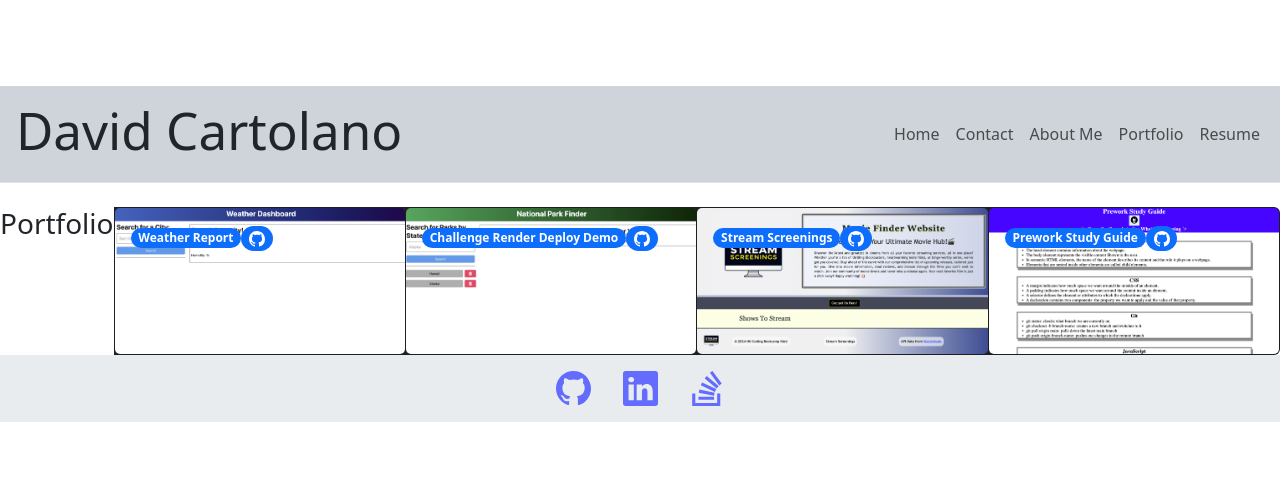
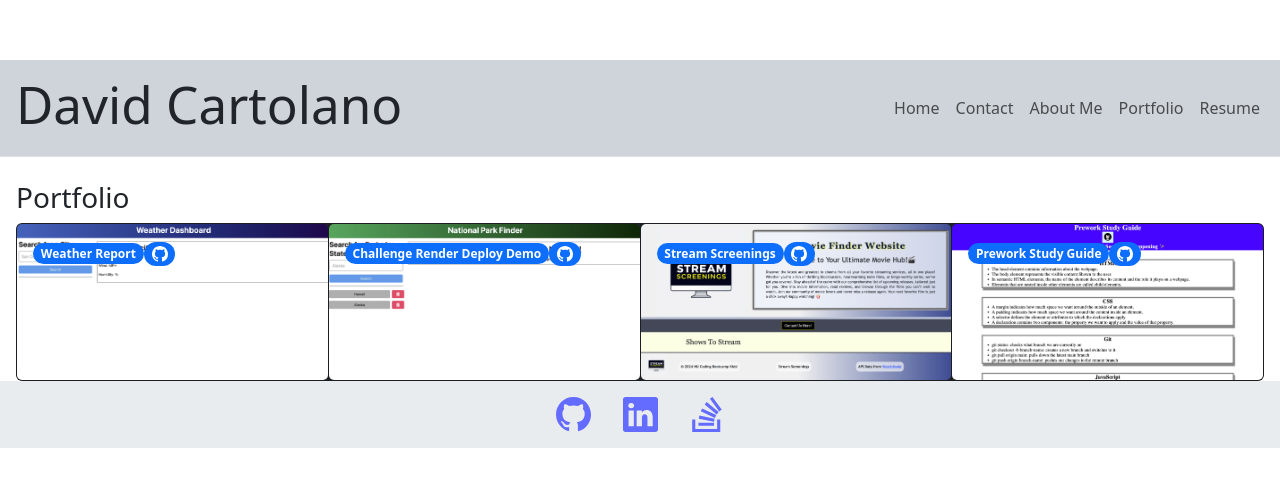
Before and after one commit to rogermle/david-react-portfolio, a React (Vite) app: page /portfolio in a window 1280 px wide. Shown: the part 146-632 px from the top of the page. Built offline with nearby package versions, Linux system fonts and the light colour scheme.

Commit message:
changed styling

```diff
--- a/src/pages/PortfolioPage.jsx
+++ b/src/pages/PortfolioPage.jsx
@@ -1,11 +1,15 @@
 import { Link } from 'react-router-dom';
+
+// d-block display: flex
+// flex-wrap flex-lg-wrap
 
 export default function PortfolioPage() {
 
     return (
+        <div className="mx-3">
+            <h3>Portfolio</h3>
             <div className="card-group">
-            <h3>Portfolio</h3>
-            <div class="card text-bg-dark display: flex">
+                <div class="card text-bg-dark">
                     <img src="../../../../src/assets/img/weather-dashboard.png" class="card-img" alt="..." />
                     <div class="card-img-overlay">
                         <Link to={`https://weather-report-tgh1.onrender.com`} className="badge bg-primary rounded-pill">
@@ -58,5 +62,6 @@ export default function PortfolioPage() {
                     </div>
                 </div>
             </div>
+        </div>
     );
 }
```
Lines whose indentation alone changed are shown as unchanged.
